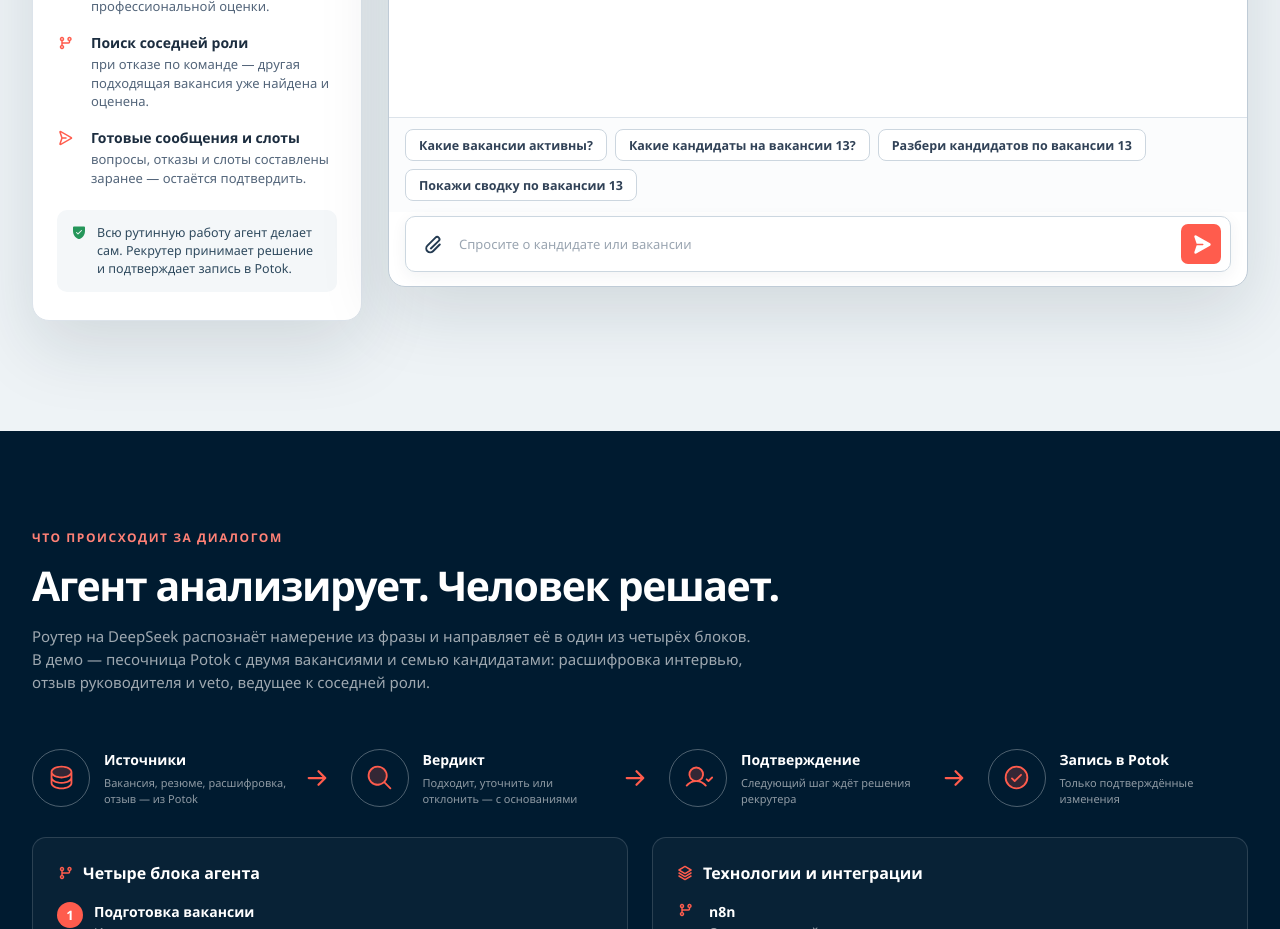
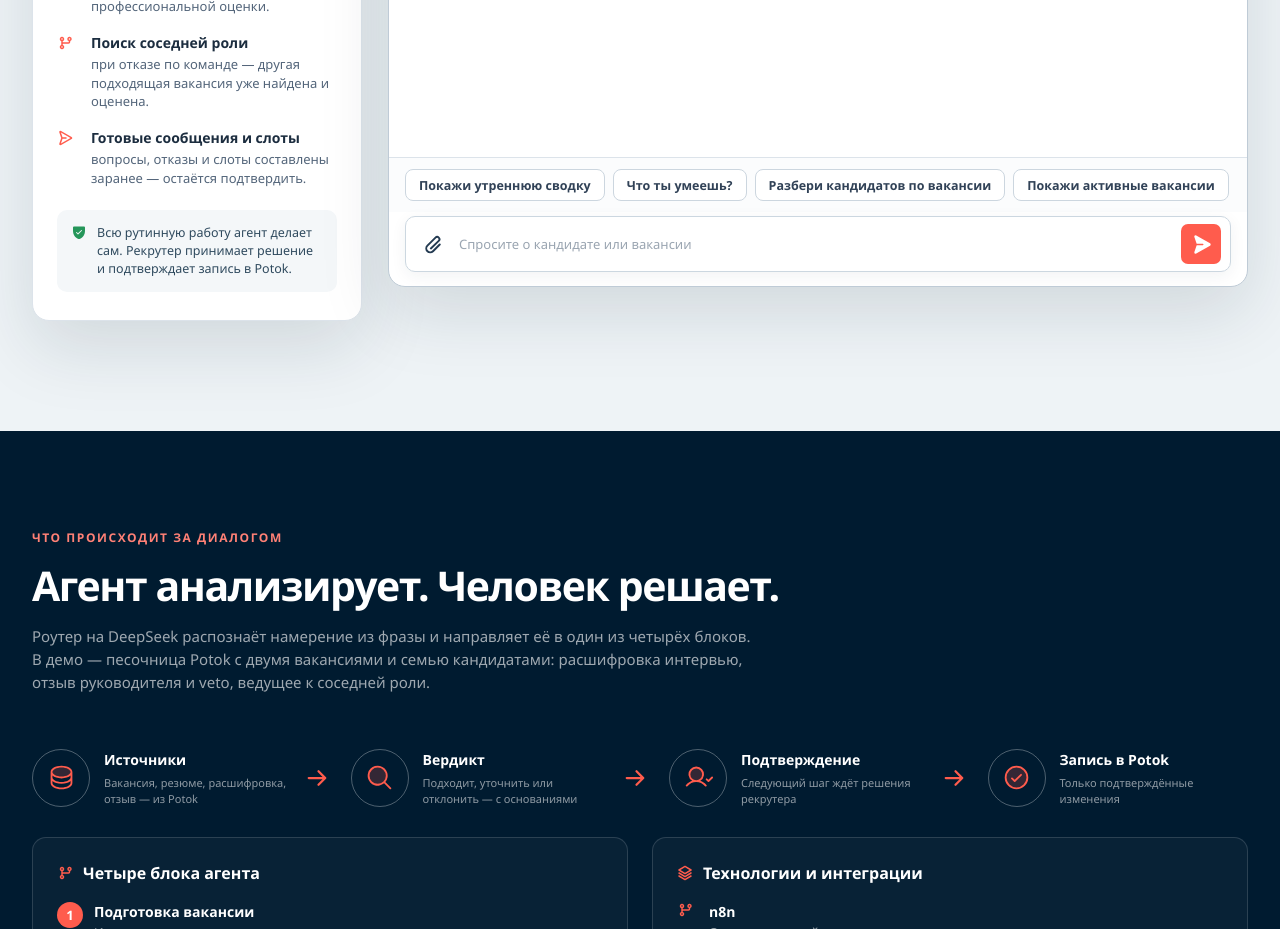
Before and after one commit to maximbogush173-art/recruiter-compass, a React (Vite) app: page / in a window 1280 px wide. Shown: the part 1240-2169 px from the top of the page. Built offline with nearby package versions, Linux system fonts and the light colour scheme.

Commit message:
feat: digest-first chips, add reset-demo script

```diff
--- a/src/App.jsx
+++ b/src/App.jsx
@@ -43,13 +43,13 @@ function RecruiterMessage({ children, time }) {
   );
 }
 
-function AgentMessage({ children, time }) {
+function AgentMessage({ children, time, error }) {
   return (
     <div className="message-row message-row--agent">
       <span className="agent-mark" aria-hidden="true">
         <NavigationArrow weight="fill" />
       </span>
-      <div className="agent-message">{children}</div>
+      <div className={"agent-message" + (error ? " agent-message--error" : "")}>{children}</div>
       <time>{time}</time>
     </div>
   );
@@ -264,10 +264,10 @@ const WELCOME =
   "Здравствуйте! Я беру на себя рутину подбора: сверяю резюме с требованиями вакансии, разбираю расшифровки и отзывы, готовлю сообщения и ищу соседние роли. Спросите про вакансию или кандидата.";
 
 const QUICK_COMMANDS = [
-  { label: "Какие вакансии активны?" },
-  { label: "Какие кандидаты на вакансии 13?", vacancy_id: 13 },
-  { label: "Разбери кандидатов по вакансии 13", vacancy_id: 13 },
-  { label: "Покажи сводку по вакансии 13", vacancy_id: 13 },
+  { label: "Покажи утреннюю сводку", vacancy_id: 13 },
+  { label: "Что ты умеешь?" },
+  { label: "Разбери кандидатов по вакансии", vacancy_id: 13 },
+  { label: "Покажи активные вакансии" },
 ];
 
 const CAPABILITIES = [
@@ -383,9 +383,11 @@ export function App() {
         body: JSON.stringify({ ...body, session_id: sessionRef.current }),
       });
       const data = await res.json();
-      setMessages((items) => [...items, { role: "agent", text: data?.answer || data?.text || "" }]);
+      const isError = !res.ok || data?.ok === false;
+      const text = data?.answer || data?.error?.message || "Не удалось выполнить запрос. Попробуйте ещё раз.";
+      setMessages((items) => [...items, { role: "agent", text, error: isError }]);
     } catch {
-      setMessages((items) => [...items, { role: "agent", text: "Не удалось получить ответ от агента. Проверьте, что n8n запущен." }]);
+      setMessages((items) => [...items, { role: "agent", text: "Не удалось получить ответ от агента. Проверьте соединение и попробуйте ещё раз.", error: true }]);
     } finally {
       setThinking(false);
     }
@@ -487,7 +489,7 @@ export function App() {
                 m.role === "recruiter" ? (
                   <RecruiterMessage key={`r-${index}`} time="сейчас">{m.text}</RecruiterMessage>
                 ) : (
-                  <AgentMessage key={`a-${index}`} time="сейчас">{renderAgentContent(m)}</AgentMessage>
+                  <AgentMessage key={`a-${index}`} time="сейчас" error={m.error}>{renderAgentContent(m)}</AgentMessage>
                 )
               )}
               {thinking && (
--- a/src/styles.css
+++ b/src/styles.css
@@ -604,6 +604,19 @@ input:focus-visible {
   box-shadow: 0 3px 10px rgba(31, 53, 70, 0.04);
 }
 
+.agent-message--error {
+  background: #fdf7f5;
+  border-color: #f2d3c9;
+}
+
+.agent-message--error .agent-answer {
+  color: #9c5848;
+}
+
+.agent-message--error .agent-mark {
+  color: #c96f56;
+}
+
 .recruiter-message {
   max-width: 610px;
   padding: 12px 15px;
```
Also changed, not shown: 6 other files (tests, documents, lock files or other folders).
